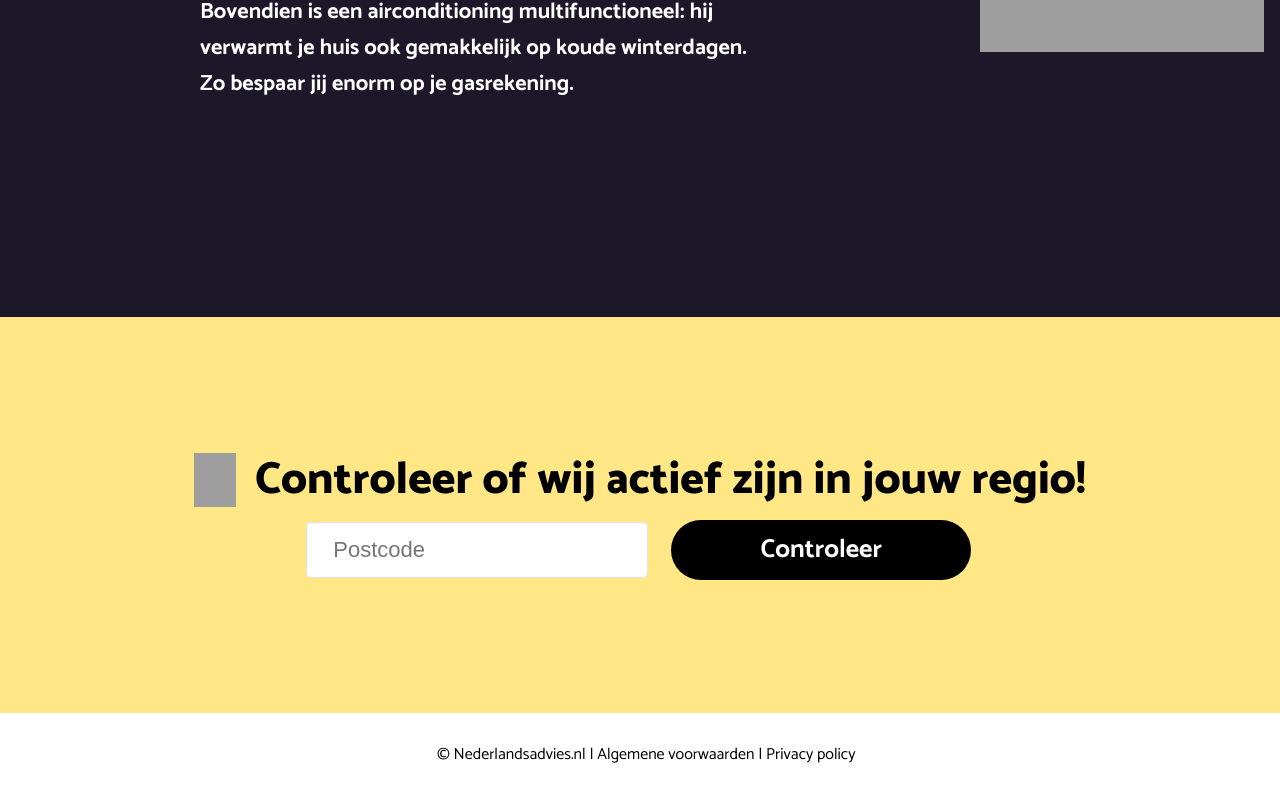
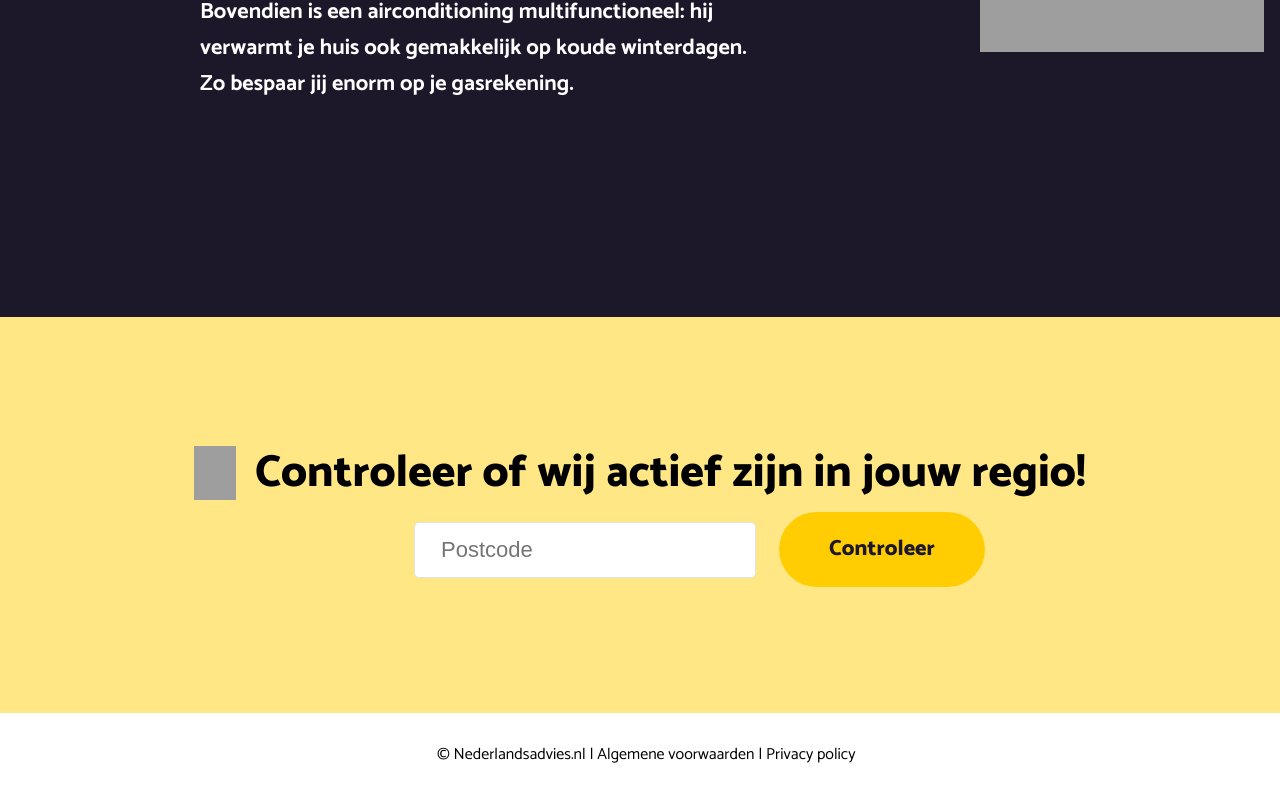
Before and after one commit to MorrisJansen/Airco, a Vue app: page / in a window 1280 px wide. Shown: the part 2130-2922 px from the top of the page. Built offline with nearby package versions, Linux system fonts and the light colour scheme; grey boxes are pictures that could not be loaded; a small style sheet from the web is missing.

Commit message:
de api werkt goed zowel postcode als leadgen nu regexes implementeren

```diff
--- a/src/components/CampagneStart.vue
+++ b/src/components/CampagneStart.vue
@@ -11,7 +11,6 @@ import Sectie1 from './sectie1.vue';
 import sectie2 from "./sectie2.vue";
 import sectie3 from "./sectie3.vue";
 import sectie4 from "./sectie4.vue";
-import { BIconFileZip } from 'bootstrap-vue';
 
 export default {
   name: "CampagneStart",
@@ -58,10 +57,10 @@ export default {
     }
   },
   watch: {
-    postcode(newPostcode) {
-      if (newPostcode.length === 6) {
-        console.log('Postcode:', newPostcode);
-        sessionStorage.setItem('zip', newPostcode); // Gebruik sessionStorage
+    zip(newZip) {
+      if (newZip.length === 6) {
+        console.log('Postcode:', newZip);
+        sessionStorage.setItem('zip', newZip);
       }
     }
   },
@@ -103,9 +102,6 @@ export default {
   ],
 };
 </script>
-
-
-
 
 
 
@@ -352,27 +348,21 @@ export default {
           />
           <p class="controleer-of-wij-ac valign-text-bottom">{{ controleerOfWijAc }}</p>
         </div>
-        <div class="frame-19">
-          <div class="frame-18">
 
 
-              <label class="postcode-label" for="postcode-input"></label>
-              <input id="postcode-input" type="text" class="postcode-input-2" placeholder="Postcode" />
-
-
-
-          </div>
-          <router-link to="/vraag1">
-            <div class="button-onder">
-              <div class="controleer-beneden valign-text-bottom">
-                <span class="centreer">Controleer</span>
-              </div>
-            </div>
-          </router-link>
-        </div>
-      </div>
-
-
+      <div class="frame-19">
+    <div class="frame-18">
+      <label class="postcode-label" for="postcode-input-2"></label>
+      <input id="postcode-input-2" type="text" class="postcode-input-2" placeholder="Postcode" v-model="zip" />
+    </div>
+    <div>
+      <x-button :controleer="controleer" @button-click="navigateToNextPage"></x-button>
+    </div>
+    <div v-if="errorMessage" class="error-message">
+      {{ errorMessage }}
+    </div>
+  </div>
+  </div>
       <p class="nederlandsadviesn valign-text-bottom">{{ nederlandsadviesN }}</p>
     </div>
   </div>
--- a/src/components/vraag1.vue
+++ b/src/components/vraag1.vue
@@ -17,15 +17,32 @@ export default {
   data() {
     return {
       formData: {
-        zip: sessionStorage.getItem('postcode') || '',
+        zip: sessionStorage.getItem('zip') || '', // Haal postcode op uit sessionStorage
         house_number: '',
         street: '',
       },
       currentPage: 1,
+      errorMessage: '', // Voeg een errorMessage toe voor validatie
     };
   },
   methods: {
+    checkPostcode() {
+      const pattern = /^[1-9][0-9]{3}\s?[-]?[a-zA-Z]{2}$/;
+      if (!pattern.test(this.formData.zip)) {
+        this.errorMessage = 'Ongeldige postcode.';
+        return false;
+      }
+
+      this.errorMessage = '';
+      return true;
+    },
     navigateToNextPage() {
+      // Validatie van postcode
+      if (!this.checkPostcode()) {
+        alert(this.errorMessage);
+        return;
+      }
+
       // Validatie van house_number
       if (!this.formData.house_number || isNaN(this.formData.house_number)) {
         alert('Voer een geldig huisnummer in.');
@@ -43,7 +60,7 @@ export default {
       console.log('Antwoorden na toevoegen:', getAntwoorden());
 
       // Sla de gegevens op in sessionStorage
-      sessionStorage.setItem('postcode', this.formData.zip);
+      sessionStorage.setItem('zip', this.formData.zip);
       sessionStorage.setItem('house_number', this.formData.house_number);
       sessionStorage.setItem('street', this.formData.street);
 
```
